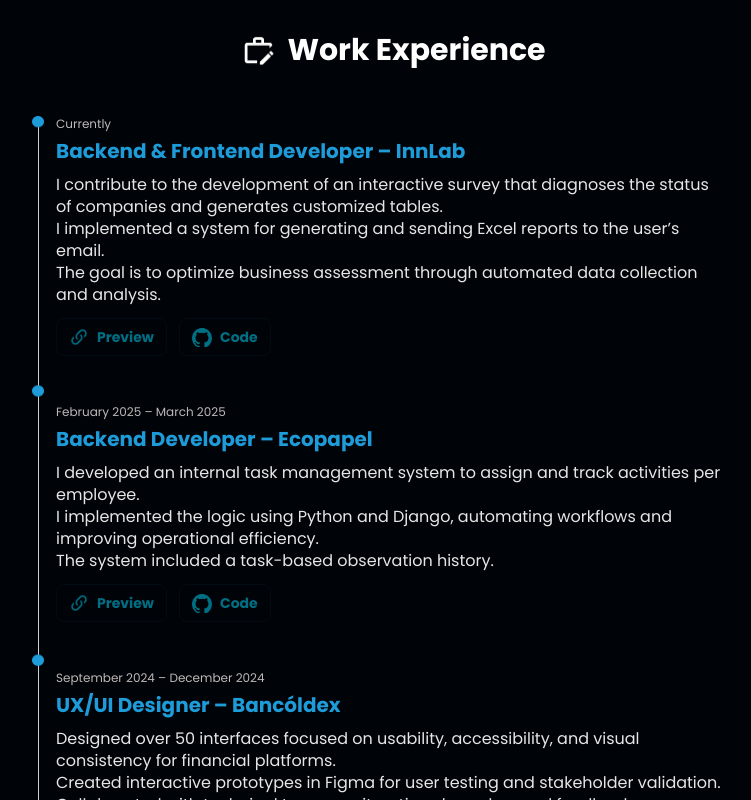
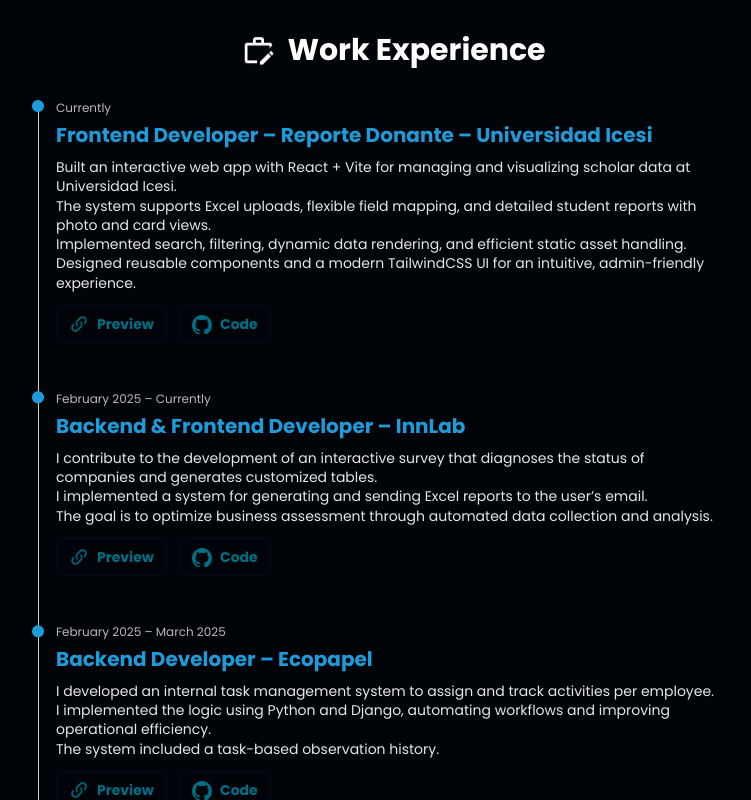
Before and after one commit to sacuadros09/Portafolio-final, a React (Vite) app: page / in a window 1280 px wide. Shown: the part 2000-2800 px from the top of the page, without its empty margins (246-997 px from the left). Built offline with nearby package versions, Linux system fonts and the light colour scheme.

Commit message:
finished experience

```diff
--- a/src/components/Experience/experience.jsx
+++ b/src/components/Experience/experience.jsx
@@ -4,6 +4,21 @@
   const experiences = [
     {
       date: "Currently",
+      role: "Frontend Developer",
+      company: "Reporte Donante – Universidad Icesi",
+      description: `
+      Built an interactive web app with React + Vite for managing and visualizing scholar data at Universidad Icesi.
+      The system supports Excel uploads, flexible field mapping, and detailed student reports with photo and card views.
+      Implemented search, filtering, dynamic data rendering, and efficient static asset handling.
+      Designed reusable components and a modern TailwindCSS UI for an intuitive, admin-friendly experience.
+    `,
+      actions: [
+        { label: "Preview", icon: "/link-icon.png", link: "", disabled: true },
+        { label: "Code", icon: "/git-icon.png", link: "", disabled: true },
+      ],
+    },
+    {
+      date: "February 2025 – Currently",
       role: "Backend & Frontend Developer",
       company: "InnLab",
       description: `
@@ -88,7 +103,7 @@
     >
       <div className="mx-auto w-full max-w-7xl px-4 sm:px-6 lg:px-8">
         {/* Header */}
-        <div className="mb-12 flex items-center justify-center gap-3">
+        <div className="mb-8 flex items-center justify-center gap-3">
           <img
             src="/work-icon.png"
             alt=""
@@ -110,7 +125,7 @@
             src="/time-line.png"
             alt=""
             aria-hidden="true"
-            className="pointer-events-none absolute left-[8px] top-0 bottom-0 h-full w-[12px]"
+            className="pointer-events-none absolute left-[8px] top-0 bottom-0 h-full w-[12px] hidden lg:block"
           />
 
           {/* Lista de experiencias */}
@@ -137,7 +152,7 @@
                   </h3>
 
                   {/* Descripción */}
-                  <p className="text-left text-base font-normal leading-snug text-white/90 whitespace-pre-line">
+                  <p className="text-left text-sm font-normal leading-snug text-white/90 whitespace-pre-line">
                     {job.description.trim()}
                   </p>
 
```
Also changed, not shown: public/time-line.png. Lines whose indentation alone changed are shown as unchanged.
